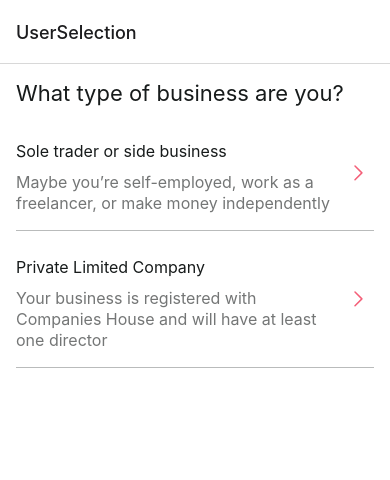
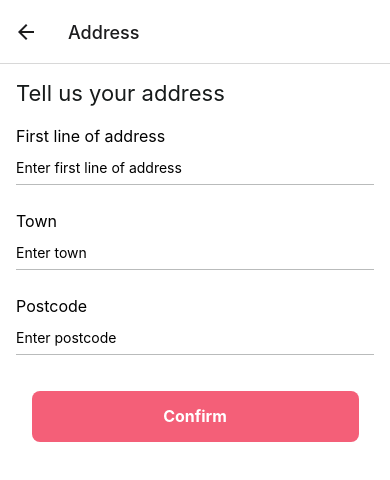
Before and after one commit to justinablair/UpgradeMobileApp, a React Native app: screen /Address in a window 390 px wide. Shown: the top 480 px of the page. Built offline with nearby package versions, Linux system fonts and the light colour scheme.

Commit message:
"confirm address screen"

```diff
--- a/App.tsx
+++ b/App.tsx
@@ -23,7 +23,7 @@ import UpgradeNationalityScreen from './screens/UpgradeNationality';
 import UpgradeUSPersonScreen from './screens/UpgradeUsPerson';
 import UpgradeUSPersonIneligbleScreen from './ErrorScreens/UpgradeUSPersonIneligbleScreen';
 import ConfirmAddressScreen from './screens/ConfirmAddress';
-
+import EnterAddressScreen from './screens/Address';
 const Stack = createStackNavigator<RootStackParamList>();
 
 function App(): JSX.Element {
@@ -37,6 +37,7 @@ function App(): JSX.Element {
               name="UserSelection"
               component={UserSelectionScreen}
             />
+            <Stack.Screen name="Address" component={EnterAddressScreen} />
             <Stack.Screen
               name="CompanyDetails"
               component={CompanyDetailsScreen}
--- a/components/InfoBox.tsx
+++ b/components/InfoBox.tsx
@@ -1,6 +1,6 @@
 //InfoBox.tsx
 import React, {ReactNode} from 'react';
-import {View, StyleSheet, TextStyle} from 'react-native';
+import {View, StyleSheet, TextStyle, ViewStyle} from 'react-native';
 import Text from '../components/Text';
 import Colour from './theme/Colour';
 
@@ -8,6 +8,7 @@ interface InfoBoxProps {
   icon?: ReactNode; // Accept any icon component as a prop
   title: string;
   description: string;
+  descriptionStyle?: TextStyle;
   titleStyle?: TextStyle; // Allow custom title style to be passed
 }
 
@@ -15,6 +16,7 @@ const InfoBox: React.FC<InfoBoxProps> = ({
   icon,
   title,
   description,
+  descriptionStyle = {},
   titleStyle,
 }) => {
   return (
@@ -24,7 +26,7 @@ const InfoBox: React.FC<InfoBoxProps> = ({
         <Text variant="bodyTextBold" style={titleStyle}>
           {title}
         </Text>
-        <Text variant="bodyText" style={{color: 'black'}}>
+        <Text variant="bodyText" style={[styles.description, descriptionStyle]}>
           {description}
         </Text>
       </View>
@@ -50,6 +52,9 @@ const styles = StyleSheet.create({
   textContainer: {
     flex: 1,
   },
+  description: {
+    color: Colour.black,
+  },
 });
 
 export default InfoBox;
--- a/components/UserContext.tsx
+++ b/components/UserContext.tsx
@@ -6,7 +6,13 @@ export type UserType = 'soleTrader' | 'limitedCompany'; // Export UserType
 type UserContextType = {
   userType: UserType | null;
   businessName: string;
+  addressLine1: string;
+  town: string;
+  postcode: string;
   setBusinessName: React.Dispatch<React.SetStateAction<string>>;
+  setAddressLine1: React.Dispatch<React.SetStateAction<string>>;
+  setTown: React.Dispatch<React.SetStateAction<string>>;
+  setPostcode: React.Dispatch<React.SetStateAction<string>>;
   setUserType: React.Dispatch<React.SetStateAction<UserType | null>>;
 };
 
@@ -25,11 +31,20 @@ export const UserContextProvider: React.FC<{children: React.ReactNode}> = ({
 }) => {
   const [userType, setUserType] = useState<UserType | null>(null);
   const [businessName, setBusinessName] = useState('');
+  const [addressLine1, setAddressLine1] = useState('');
+  const [town, setTown] = useState('');
+  const [postcode, setPostcode] = useState('');
 
   const contextValue = {
     userType,
     businessName,
+    addressLine1,
+    town,
+    postcode,
     setBusinessName,
+    setAddressLine1,
+    setTown,
+    setPostcode,
     setUserType,
   };
 
--- a/components/theme/Colour.tsx
+++ b/components/theme/Colour.tsx
@@ -10,6 +10,7 @@ const Colours = {
   blue: '#64D2DC',
   blue40: '#C1EDF1',
   pink: '#f45f78',
+  red: '#C81F4B',
   disabledPink: '#FBBFC9',
   white: '#FFFFFF',
 
--- a/navigationTypes.ts
+++ b/navigationTypes.ts
@@ -3,6 +3,7 @@
 import {StackNavigationProp} from '@react-navigation/stack';
 
 export type RootStackParamList = {
+  Address: undefined;
   UserSelection: undefined;
   CompanyDetails: undefined;
   UpgradeIntro: undefined;
--- /dev/null
+++ b/screens/Address.tsx
@@ -0,0 +1,116 @@
+//Address.tsx
+import React, {useState} from 'react';
+import {View, StyleSheet, TextInput} from 'react-native';
+import Colours from '../components/theme/Colour';
+import {NavigationProps} from '../navigationTypes';
+import Text from '../components/Text';
+import PinkButton from '../components/PinkButton';
+import {useUserContext} from '../components/UserContext';
+
+type EnterAddressScreenProps = NavigationProps<'Address'>;
+
+const EnterAddressScreen: React.FC<EnterAddressScreenProps> = ({
+  navigation,
+}) => {
+  const {setAddressLine1, setTown, setPostcode} = useUserContext();
+
+  const [addressLine1Local, setAddressLine1Local] = useState(''); // Local state for addressLine1
+  const [townLocal, setTownLocal] = useState(''); // Local state for town
+  const [postcodeLocal, setPostcodeLocal] = useState(''); // Local state for postcode
+  const [formError, setFormError] = useState('');
+
+  const handleSwitchButtonPress = () => {
+    if (!isFormValid()) {
+      setFormError('Please complete all required fields.');
+      return;
+    }
+
+    setAddressLine1(addressLine1Local); // Set value in UserContext
+    setTown(townLocal); // Set value in UserContext
+    setPostcode(postcodeLocal); // Set value in UserContext
+
+    // Navigate to the desired screen
+    navigation.navigate('UpgradeIntro');
+  };
+
+  const ukPostcodeRegex = /^[A-Za-z]{1,2}\d{1,2} ?\d[A-Za-z]{2}$/;
+  const isFormValid = () => {
+    if (!addressLine1Local || !townLocal || !postcodeLocal) {
+      return false; // Return false if any required field is empty
+    }
+
+    if (!ukPostcodeRegex.test(postcodeLocal)) {
+      setFormError('Please provide a valid UK postcode.');
+      return false;
+    }
+
+    setFormError('');
+    return true;
+  };
+
+  return (
+    <View style={styles.container}>
+      <Text variant="screenTitle leftAlign" style={{color: Colours.black}}>
+        Tell us your address
+      </Text>
+
+      <Text variant="bodyText" style={styles.label}>
+        First line of address
+      </Text>
+      <TextInput
+        style={styles.input}
+        placeholder="Enter first line of address"
+        value={addressLine1Local}
+        onChangeText={setAddressLine1Local}
+      />
+      <Text variant="bodyText" style={styles.label}>
+        Town
+      </Text>
+      <TextInput
+        style={styles.input}
+        placeholder="Enter town"
+        value={townLocal}
+        onChangeText={setTownLocal}
+      />
+      <Text variant="bodyText" style={styles.label}>
+        Postcode
+      </Text>
+      <TextInput
+        style={styles.input}
+        placeholder="Enter postcode"
+        value={postcodeLocal}
+        onChangeText={setPostcodeLocal}
+      />
+      {formError ? (
+        <Text variant="bodyText leftAlign" style={styles.errorText}>
+          {formError}
+        </Text>
+      ) : null}
+      <PinkButton buttonText="Confirm" onPress={handleSwitchButtonPress} />
+    </View>
+  );
+};
+
+const styles = StyleSheet.create({
+  container: {
+    flex: 1,
+    backgroundColor: Colours.white,
+    padding: 16,
+  },
+  label: {
+    color: 'black',
+    marginBottom: 4,
+  },
+  input: {
+    borderBottomWidth: 1,
+    borderColor: Colours.black30,
+    marginBottom: 16,
+    paddingVertical: 8,
+  },
+  errorText: {
+    color: Colours.red,
+    marginBottom: 8,
+  },
+});
+
+export default EnterAddressScreen;
--- a/screens/CompanyDetails.tsx
+++ b/screens/CompanyDetails.tsx
@@ -1,12 +1,10 @@
 import React, {useState} from 'react';
-import {View, StyleSheet, TextInput, TouchableOpacity} from 'react-native';
+import {View, StyleSheet, TextInput} from 'react-native';
 import Text from '../components/Text';
 import Colours from '../components/theme/Colour';
 import {NavigationProps} from '../navigationTypes';
 import {useUserContext} from '../components/UserContext';
 import PinkButton from '../components/PinkButton';
-import {UncheckedIcon} from '../components/theme/UncheckedIcon';
-import {CheckmarkIcon} from '../components/theme/CheckboxIcon';
 import CheckboxToggle from '../components/CheckboxToggle';
 
 type CompanyDetailsScreenProps = NavigationProps<'CompanyDetails'>;
@@ -21,7 +19,7 @@ const CompanyDetailsScreen: React.FC<CompanyDetailsScreenProps> = ({
   const handleNextPress = () => {
     if (isChecked && companyName.trim() !== '') {
       setBusinessName(companyName);
-      navigation.navigate('UpgradeIntro');
+      navigation.navigate('Address');
     }
   };
 
--- a/screens/ConfirmAddress.tsx
+++ b/screens/ConfirmAddress.tsx
@@ -1,6 +1,6 @@
 //ConfirmAddress.tsx
 
-import React from 'react';
+import React, {useEffect, useState} from 'react';
 import {View, StyleSheet} from 'react-native';
 import Text from '../components/Text';
 // import InfoModal from '../components/InfoModal';
@@ -11,19 +11,30 @@ import Colours from '../components/theme/Colour';
 import InfoBox from '../components/InfoBox';
 import PinkButton from '../components/PinkButton';
 import WhiteButton from '../components/WhiteButton';
+import {useUserContext} from '../components/UserContext';
 
 type ConfirmAddressProps = NavigationProps<'ConfirmAddress'>;
 
 const ConfirmAddressScreen: React.FC<ConfirmAddressProps> = ({navigation}) => {
+  const {addressLine1, town, postcode} = useUserContext();
+
+  const [displayedAddress, setDisplayedAddress] = useState({
+    addressLine1: '',
+    town: '',
+    postcode: '',
+  });
+
+  useEffect(() => {
+    setDisplayedAddress({addressLine1, town, postcode});
+  }, [addressLine1, town, postcode]);
+
   const handleUpgradeAddressClick = () => {
-    navigation.navigate('UpgradeNationality'); // Navigate to the desired screen
+    navigation.navigate('UpgradeNationality');
   };
 
   const handleConfirmAddressClick = () => {
-    navigation.navigate('UpgradeNationality'); // Navigate to the desired screen
+    navigation.navigate('UpgradeNationality');
   };
-
-  //   const [showUSPersonInfoModal, setShowUSPersonInfoModal] = useState(false);
 
   return (
     <ScrollView>
@@ -37,10 +48,9 @@ const ConfirmAddressScreen: React.FC<ConfirmAddressProps> = ({navigation}) => {
         </Text>
         <InfoBox
           title="Your address"
-          description="38 The Keep
-          London
-          SE3 0AF"
+          description={`${displayedAddress.addressLine1}\n${displayedAddress.town}\n${displayedAddress.postcode}`}
           titleStyle={styles.titleCustomisation}
+          descriptionStyle={styles.descriptionCustomisation}
         />
         <WhiteButton
           buttonText="No thanks"
@@ -67,6 +77,9 @@ const styles = StyleSheet.create({
   titleCustomisation: {
     color: Colours.black30,
   },
+  descriptionCustomisation: {
+    color: Colours.black,
+  },
 });
 
 export default ConfirmAddressScreen;
--- a/screens/UserSelection.tsx
+++ b/screens/UserSelection.tsx
@@ -1,9 +1,8 @@
 //UserSelection.tsx
 import React from 'react';
-import {View, StyleSheet, TouchableOpacity} from 'react-native';
+import {View, StyleSheet} from 'react-native';
 import Text from '../components/Text';
 import {useUserContext, UserType} from '../components/UserContext';
-import {ChevronRightIcon} from '../components/theme/ChevronRight'; // Import ChevronRightIcon
 import Colours from '../components/theme/Colour'; // Import Colours
 import {NavigationProps} from '../navigationTypes';
 import OptionsWithChevron from '../components/OptionsWithChevron';
@@ -18,7 +17,7 @@ const UserSelectionScreen: React.FC<UserSelectionScreenProps> = ({
   const handleUserTypeSelect = (userType: UserType) => {
     setUserType(userType);
     navigation.navigate(
-      userType === 'soleTrader' ? 'UpgradeIntro' : 'CompanyDetails',
+      userType === 'soleTrader' ? 'Address' : 'CompanyDetails',
     ); // Navigate based on userType
   };
 
```
